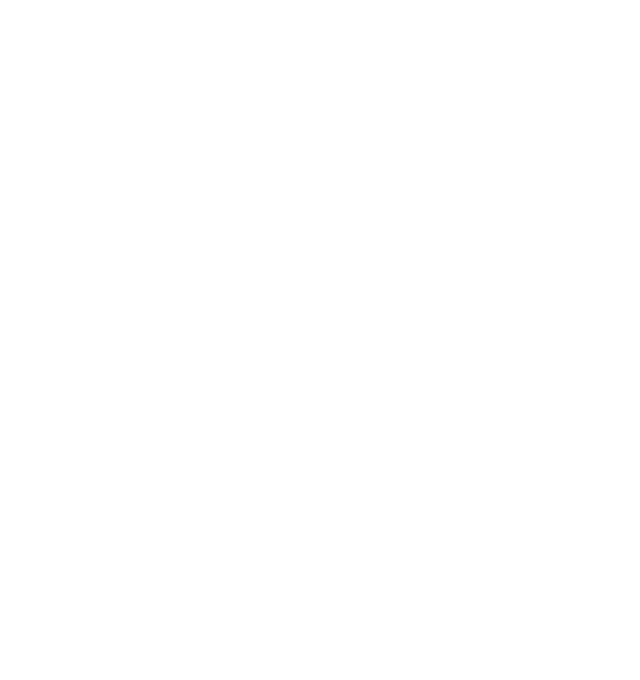
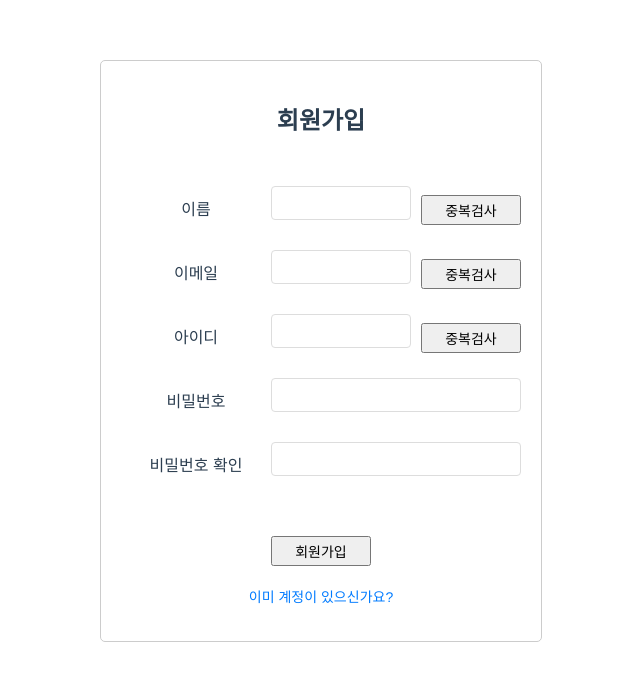
Before and after one commit to dddzr/vuebbs, a Vue app in the folder frontend/: page /signup in a window 1280 px wide. Before the commit this address had no page. Shown: the top 680 px of the page, without its empty margins (319-959 px from the left). Built offline with nearby package versions, Linux system fonts and the light colour scheme.

Commit message:
로그인, 회원가입 화면

```diff
--- /dev/null
+++ b/frontend/src/assets/styles/login.css
@@ -0,0 +1,48 @@
+
+@import './basic.css';
+
+  .login_container,
+  .signup_container {
+    max-width: 400px;
+    width: 50%;
+    margin: 0 auto;
+    padding: 20px;
+    border: 1px solid #ccc;
+    border-radius: 5px;
+  }
+
+  .input-container {
+    display: flex;
+    align-items: center;
+    margin-bottom: 15px;
+    label {
+      display: block;
+    }
+    label {
+      width: 150px;
+    }
+    input {
+      display: block;
+      padding: 8px;
+      width: 100%;
+      box-sizing: border-box;
+    }
+  }
+
+  .auth-links {
+    padding: 10px;
+    display: flex;
+    justify-content: center;
+    label {
+      width: fit-content;
+      cursor: pointer;
+      font-size: 14px;
+      margin-inline: 5px;
+      color: #007bff;
+    }
+  }
+
+  .check-btn {
+    margin-left: 10px;
+    cursor: pointer;
+  }
--- a/frontend/src/router/index.js
+++ b/frontend/src/router/index.js
@@ -2,8 +2,14 @@
 import BoardPage from '@/views/BoardPage.vue'
 import PostDetailPage from '@/views/PostDetailPage.vue'
 import LoginPage from '@/views/LoginPage.vue'
+import SignUpPage from '@/views/SignUpPage'
 
 const routes = [
+  {
+    path: '/signup',
+    name: 'SignUpPage',
+    component: SignUpPage,
+  },
   {
     path: '/login',
     name: 'LoginPage',
--- a/frontend/src/stores/userStore.js
+++ b/frontend/src/stores/userStore.js
@@ -1,9 +1,10 @@
 import { defineStore } from 'pinia';
+import axios from 'axios';
 
 export const useUserStore = defineStore('user', {
   state: () => ({
     isAuthenticated: false, // 로그인 상태
-    user: null,             // 로그인된 사용자 정보
+    user: null,             // 로그인된 사용자 정보 {}
     token: null             // 인증 토큰
   }),
   actions: {
@@ -16,6 +17,21 @@
       this.isAuthenticated = false;
       this.user = null;
       this.token = null;
+    },
+    async checkDuplication(type, value){
+      if (value == '' || value == null) return;
+      try {
+        const url = "/user/checkDuplication";
+        const data = {
+          type: type,
+          value: value,
+        };
+        const response = await axios.post(url, data);
+        console.log(response);
+      } catch (error) {
+        console.error("error in insertPost: ", error);
+        throw error;
+      }
     }
   }
 });
--- a/frontend/src/views/LoginPage.vue
+++ b/frontend/src/views/LoginPage.vue
@@ -13,12 +13,13 @@
       <button type="submit" style="margin-top: 30px;">로그인</button>
     </form>
     <div class="auth-links">
-      <label>회원가입</label>|<label>아이디/비밀번호 찾기</label>
+      <label @click="goToSignUp()">회원가입</label>|<label>아이디/비밀번호 찾기</label>
     </div>
   </div>
 </template>
 
 <script>
+import '@/assets/styles/login.css';
 export default {
   data() {
     return {
@@ -33,48 +34,9 @@
         this.$router.push("/"); // 로그인 후 메인 화면으로 이동
       }
     },
+    goToSignUp(){
+      this.$router.push("/signup");
+    }
   },
 };
 </script>
-
-<style scoped>
-  .login_container {
-    max-width: 400px;
-    width: 50%;
-    margin: 0 auto;
-    padding: 20px;
-    border: 1px solid #ccc;
-    border-radius: 5px;
-  }
-
-  .input-container {
-    display: flex;
-    label {
-      display: block;
-      margin-bottom: 5px;
-    }
-    label {
-      width: 150px;
-    }
-    input {
-      display: block;
-      margin-bottom: 15px;
-      padding: 8px;
-      width: 100%;
-      box-sizing: border-box;
-    }
-  }
-
-  .auth-links {
-    padding: 10px;
-    display: flex;
-    justify-content: center;
-    label {
-      width: fit-content;
-      cursor: pointer;
-      font-size: 14px;
-      margin-inline: 5px;
-    }
-  }
-
-</style>
--- /dev/null
+++ b/frontend/src/views/SignUpPage.vue
@@ -0,0 +1,92 @@
+<template>
+    <div class="signup_container">
+      <h2>회원가입</h2>
+      <form @submit.prevent="signup" style="margin: 50px 0px 10px 0px">
+        <!-- 사용자명 입력 -->
+        <div class="input-container">
+          <label>이름</label>
+          <input type="text" v-model="username" required />
+          <button type="button" @click="checkDuplication('username', username)" class="check-btn">중복검사</button>
+        </div>
+
+        <!-- 이메일 입력 -->
+        <div class="input-container">
+          <label>이메일</label>
+          <input type="email" v-model="email" required />
+          <button type="button" @click="checkDuplication('email', email)" class="check-btn">중복검사</button>
+        </div>
+
+        <!-- 아이디 입력 -->
+        <div class="input-container">
+          <label>아이디</label>
+          <input type="text" v-model="id" required />
+          <button type="button" @click="checkDuplication('id', id)" class="check-btn">중복검사</button>
+        </div>
+
+        <!-- 비밀번호 입력 -->
+        <div class="input-container">
+          <label>비밀번호</label>
+          <input type="password" v-model="password" required />
+        </div>
+
+        <div class="input-container">
+          <label>비밀번호 확인</label>
+          <input type="password" v-model="confirmPassword" required />
+        </div>
+
+        <button type="submit" style="margin-top: 30px;">회원가입</button>
+      </form>
+
+      <div class="auth-links">
+        <label @click="goToLogin">이미 계정이 있으신가요?</label>
+      </div>
+    </div>
+  </template>
+
+  <script>
+import { useUserStore } from '@/stores/userStore';
+import '@/assets/styles/login.css';
+  export default {
+    data() {
+      return {
+        username: "", // 사용자 이름
+        email: "", // 이메일
+        id: "", // 아이디
+        password: "", // 비밀번호
+        confirmPassword: "", // 비밀번호 확인
+      };
+    },
+    setup() {
+      const userStore = useUserStore();
+      return {userStore};
+    },
+    methods: {
+      signup() {
+        if (this.password !== this.confirmPassword) {
+          alert("비밀번호와 비밀번호 확인이 일치하지 않습니다.");
+          return;
+        }
+
+        if (this.name.trim() && this.email.trim() && this.username.trim() && this.password.trim()) {
+          this.$emit("signup", {
+            name: this.name,
+            email: this.email,
+            username: this.username,
+            password: this.password,
+          });
+          this.$router.push("/login");
+        }
+      },
+
+      // 중복 검사를 위한 메서드
+      checkDuplication(type, vaule) {
+        this.userStore.checkDuplication(type, vaule);
+      },
+
+      // 로그인 페이지로 이동
+      goToLogin() {
+        this.$router.push("/login");
+      },
+    },
+  };
+  </script>
```
